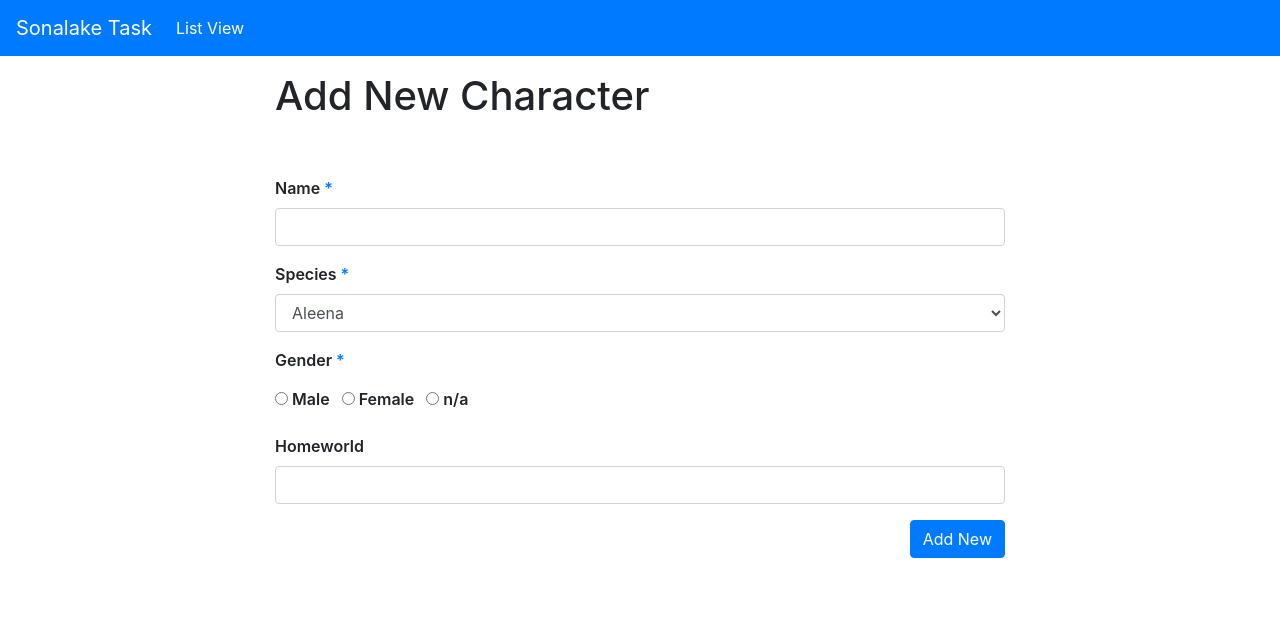
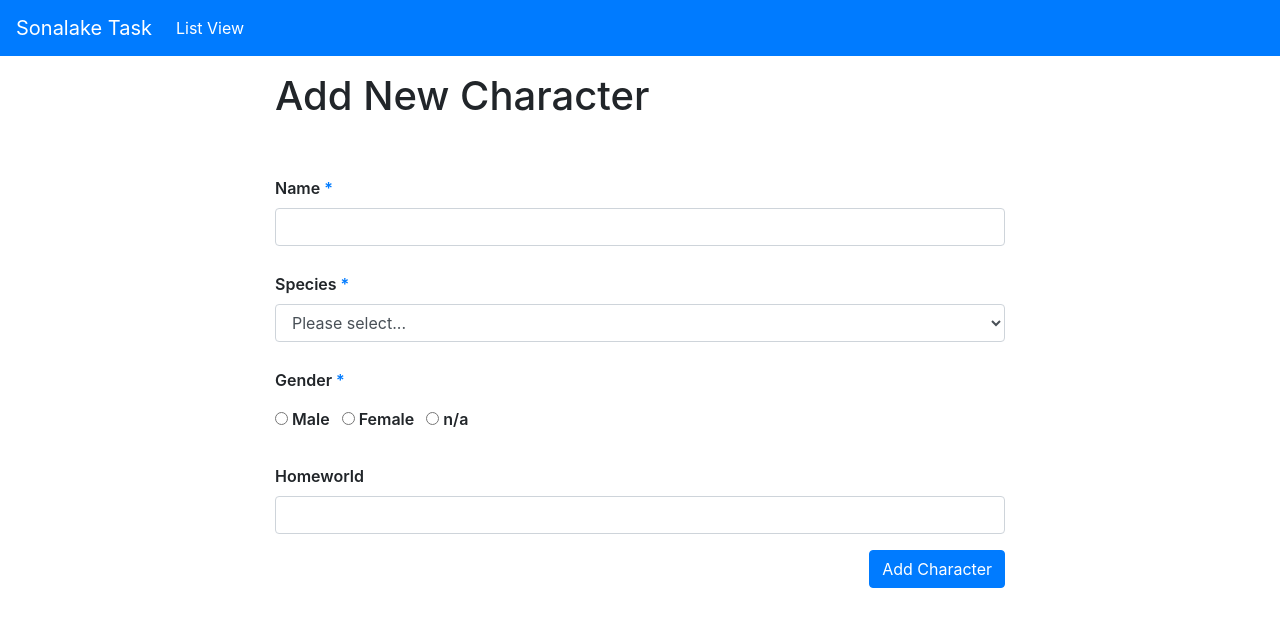
Before and after one commit to MKA1500/Angular-typicode-json-server, an Angular app: page /add-character in a window 1280 px wide. Shown: the top 626 px of the page. Built offline with nearby package versions, Linux system fonts and the light colour scheme; data requests are answered from the project's data file.

Commit message:
form validation

```diff
--- a/src/app/add-character/add-character.component.html
+++ b/src/app/add-character/add-character.component.html
@@ -6,52 +6,84 @@
       [formGroup]="addNewCharacterForm"
       (ngSubmit)="onSubmit()"
       >
-      <div class="form-group">
+      <div class="form-group mb-0">
         <label for="charName">Name<span class="required">*</span></label>
         <input
           type="text"
           class="form-control"
+          [ngClass]="{ 'is-invalid': (!f.charName.valid && f.charName.touched) || (submitted && f.charName.errors) }"
           id="charName"
           formControlName="charName"
           required>
+          <div class="help-block">
+            <div
+              *ngIf="(!f.charName.valid && f.charName.touched) || (submitted && f.charName.errors)">
+              <span
+                *ngIf="f.charName.errors.required"
+                class="error-message">This field is required.</span>
+            </div>
+          </div>
       </div>
-      <div class="form-group">
+      <div class="form-group mb-0">
         <label for="charSpecies">Species<span class="required">*</span></label>
         <select
           class="form-control"
+          [ngClass]="{ 'is-invalid': (!f.charSpecies.valid && f.charSpecies.touched) || (submitted && f.charSpecies.errors) }"
           id="charSpecies"
           formControlName="charSpecies"
           required>
+          <option [ngValue]="null">Please select...</option>
           <option *ngFor="let spec of species">
             {{ spec }}
           </option>
         </select>
+        <div class="help-block">
+          <div
+            *ngIf="(!f.charSpecies.valid && f.charSpecies.touched) || (submitted && f.charSpecies.errors)">
+            <span
+              *ngIf="f.charSpecies.errors.required"
+              class="error-message">This field is required.</span>
+          </div>
+        </div>
       </div>
-      <div class="form-group">
+      <div class="form-group mb-0">
         <label for="charGender">Gender<span class="required">*</span></label>
         <div class="radios">
-          <label>
+          <label
+            [ngClass]="{ 'is-invalid': submitted && f.charGender.errors }">
             <input
               type="radio"
               name="charGender"
+              [ngClass]="{ 'is-invalid': submitted && f.charGender.errors }"
               formControlName="charGender"
               value="male"
               required> Male
           </label>
-          <label>
+          <label
+            [ngClass]="{ 'is-invalid': submitted && f.charGender.errors }">
             <input
               type="radio"
               name="charGender"
+              [ngClass]="{ 'is-invalid': submitted && f.charGender.errors }"
               formControlName="charGender"
               value="female"> Female
           </label>
-          <label>
+          <label
+            [ngClass]="{ 'is-invalid': submitted && f.charGender.errors }">
             <input
               type="radio"
               name="charGender"
               formControlName="charGender"
               value="n/a"> n/a
           </label>
+        </div>
+        <div class="help-block">
+          <div
+            *ngIf="(submitted && f.charGender.errors)">
+            <span
+              *ngIf="f.charGender.errors.required"
+              class="error-message">This field is required.</span>
+          </div>
         </div>
       </div>
       <div class="form-group">
@@ -64,7 +96,8 @@
       </div>
       <button
         class="btn btn-primary pull-right"
-        type="submit">Add New
+        [disabled]="submitted && addNewCharacterForm.invalid"
+        type="submit">Add Character
       </button>
     </form>
   </div>
--- a/src/app/add-character/add-character.component.scss
+++ b/src/app/add-character/add-character.component.scss
@@ -14,9 +14,23 @@
     label {
       margin-bottom: 0;
       margin-left: .75rem;
+      border-bottom: 1px solid transparent;
+      &.is-invalid {
+        border-bottom: 1px solid #dc3545;
+      }
       &:first-child {
         margin-left: 0;
       }
     }
   }
+  .help-block {
+    min-height: 1.625rem;
+  }
+  .error-message {
+    color: #dc3545;
+    font-size: .875rem;
+  }
+  .success-message {
+    color: #25a115;
+  }
 }
--- a/src/app/add-character/add-character.component.ts
+++ b/src/app/add-character/add-character.component.ts
@@ -1,5 +1,7 @@
 import { Component, OnInit } from '@angular/core';
-import { FormGroup, FormControl } from '@angular/forms';
+import { FormGroup, FormControl, Validators, FormBuilder } from '@angular/forms';
+import { Router } from '@angular/router';
+
 import { CharactersService } from '../shared/characters.service';
 
 @Component({
@@ -10,8 +12,13 @@ import { CharactersService } from '../shared/characters.service';
 export class AddCharacterComponent implements OnInit {
   addNewCharacterForm: FormGroup;
   species: string[];
+  submitted = false;
 
-  constructor(private speciesData: CharactersService) { }
+  constructor(
+    private speciesData: CharactersService,
+    private formBuilder: FormBuilder,
+    private router: Router
+  ) { }
 
   ngOnInit() {
     this.speciesData.getSpecies()
@@ -19,16 +26,24 @@ export class AddCharacterComponent implements OnInit {
         this.species = res;
       });
 
-    this.addNewCharacterForm = new FormGroup({
-      'charName': new FormControl(),
-      'charSpecies': new FormControl(),
-      'charGender': new FormControl(),
+    this.addNewCharacterForm = this.formBuilder.group({
+      'charName': new FormControl(null, [Validators.required]),
+      'charSpecies': new FormControl(null, [Validators.required]),
+      'charGender': new FormControl(null, [Validators.required]),
       'charHomeworld': new FormControl()
     });
   }
 
+  get f() { return this.addNewCharacterForm.controls; }
+
   onSubmit() {
-    console.log(this.addNewCharacterForm);
+    this.submitted = true;
+    if (this.addNewCharacterForm.invalid) {
+        console.log('invalid!');
+    } else {
+      console.log(this.addNewCharacterForm.value);
+      this.router.navigate(['']);
+    }
   }
 
 }
```
Also changed, not shown: 1 other file (tests, documents, lock files or other folders).
